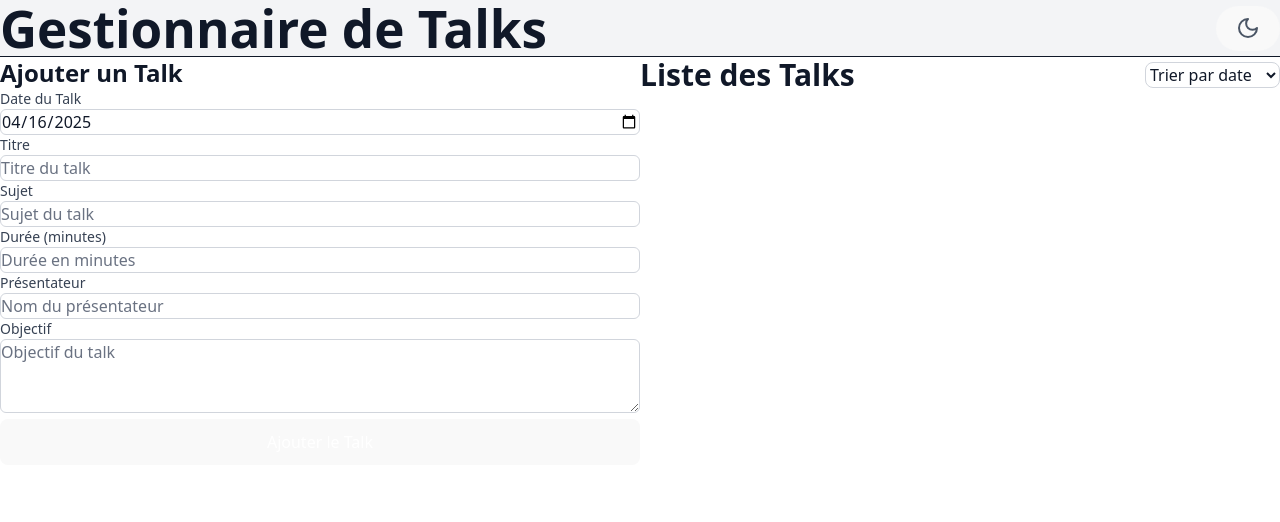
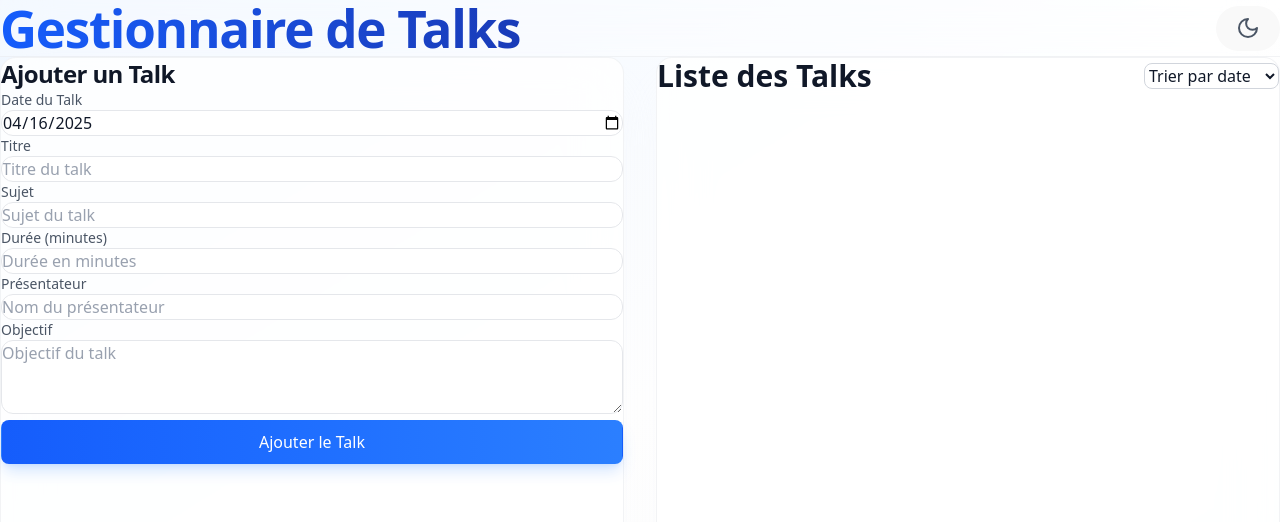
Before and after one commit to Intercptor43/projet_react_js, a React (Vite) app: page / in a window 1280 px wide. Shown: the top 522 px of the page. Built offline with nearby package versions, Linux system fonts and the light colour scheme.

Commit message:
Ajout Thème Global

```diff
--- a/src/App.jsx
+++ b/src/App.jsx
@@ -19,23 +19,43 @@ function App() {
   }, [darkMode])
 
   return (
-    <div className={`fixed inset-0 flex flex-col ${darkMode ? 'bg-gray-900 text-gray-100' : 'bg-gray-100 text-gray-900'}`}>
+    <div className={`fixed inset-0 flex flex-col ${
+      darkMode
+        ? 'bg-gradient-to-br from-gray-900 via-gray-800 to-gray-900'
+        : 'bg-gradient-to-br from-blue-50 via-white to-gray-50'
+    }`}>
       <div className="flex-1 flex flex-col">
-        <div className="flex justify-between items-center px-6 py-4 border-b">
-          <h1 className={`text-3xl font-bold ${darkMode ? 'text-white' : 'text-gray-900'}`}>
+        <div className={`flex justify-between items-center px-8 py-6 ${
+          darkMode
+            ? 'bg-gray-900/30 border-b border-gray-700/50 backdrop-blur-xl'
+            : 'bg-white/30 border-b border-gray-200/50 backdrop-blur-xl'
+        }`}>
+          <h1 className={`text-3xl font-bold tracking-tight bg-clip-text text-transparent ${
+            darkMode
+              ? 'bg-gradient-to-r from-blue-400 to-blue-600'
+              : 'bg-gradient-to-r from-blue-600 to-blue-800'
+          }`}>
             Gestionnaire de Talks
           </h1>
           <ThemeToggle />
         </div>
 
-        <div className="flex-1 flex">
-          <div className={`w-1/2 ${darkMode ? 'bg-gray-800 text-gray-100' : 'bg-white text-gray-900'}`}>
-            <div className="p-6">
+        <div className="flex-1 flex gap-8 p-8 max-w-8xl mx-auto w-full">
+          <div className={`w-1/2 rounded-2xl transition-all duration-300 ${
+            darkMode
+              ? 'bg-gray-800/40 backdrop-blur-xl border border-gray-700/50 shadow-2xl shadow-gray-900/20'
+              : 'bg-white/80 backdrop-blur-xl border border-gray-200/50 shadow-2xl shadow-gray-200/20'
+          }`}>
+            <div className="p-8">
               <TalkForm />
             </div>
           </div>
-          <div className={`w-1/2 ${darkMode ? 'bg-gray-800 text-gray-100' : 'bg-white text-gray-900'}`}>
-            <div className="p-6">
+          <div className={`w-1/2 rounded-2xl transition-all duration-300 ${
+            darkMode
+              ? 'bg-gray-800/40 backdrop-blur-xl border border-gray-700/50 shadow-2xl shadow-gray-900/20'
+              : 'bg-white/80 backdrop-blur-xl border border-gray-200/50 shadow-2xl shadow-gray-200/20'
+          }`}>
+            <div className="p-8">
               <TalkList />
             </div>
           </div>
--- a/src/components/TalkForm.jsx
+++ b/src/components/TalkForm.jsx
@@ -1,6 +1,22 @@
 import { useState } from 'react'
 import useStore from '../store/useStore'
 import './TalkForm.css'
+
+const inputClassName = (darkMode) => `
+  w-full px-4 py-3 border rounded-xl transition-all duration-200
+  ${darkMode
+    ? 'bg-gray-800/50 border-gray-600 text-gray-100 placeholder-gray-400 focus:border-blue-400 focus:ring-2 focus:ring-blue-400/20'
+    : 'bg-white/50 border-gray-200 text-gray-900 placeholder-gray-400 focus:border-blue-500 focus:ring-2 focus:ring-blue-500/20'
+  }
+  backdrop-blur-sm
+  hover:border-opacity-80
+  focus:outline-none
+`
+
+const labelClassName = (darkMode) => `
+  block text-sm font-medium mb-1.5
+  ${darkMode ? 'text-gray-300' : 'text-gray-600'}
+`
 
 const TalkForm = () => {
   const [formData, setFormData] = useState({
@@ -59,11 +75,18 @@ const TalkForm = () => {
   }
 
   return (
-    <form onSubmit={handleSubmit} className="space-y-4">
-      <h2 className={`text-2xl font-bold ${darkMode ? 'text-white' : 'text-gray-900'}`}>Ajouter un Talk</h2>
+    <form onSubmit={handleSubmit} className="space-y-6">
+      <h2 className={`text-2xl font-bold tracking-tight ${
+        darkMode
+          ? 'text-white'
+          : 'text-gray-900'
+      }`}>
+        Ajouter un Talk
+      </h2>
 
-      <div className="space-y-2">
-        <label className={`block text-sm font-medium ${darkMode ? 'text-gray-200' : 'text-gray-700'}`}>
+      <div className="space-y-5">
+        <div>
+          <label className={labelClassName(darkMode)}>
             Date du Talk
           </label>
           <input
@@ -72,16 +95,13 @@ const TalkForm = () => {
             value={formData.date}
             onChange={handleChange}
             onKeyDown={handleKeyDown}
-          className={`w-full px-3 py-2 border rounded-md transition-colors duration-200 ${darkMode
-            ? 'bg-gray-700 border-gray-600 text-gray-100 focus:border-blue-500 focus:ring-blue-500'
-            : 'bg-white border-gray-300 text-gray-900 focus:border-blue-500 focus:ring-blue-500'
-            }`}
+            className={inputClassName(darkMode)}
             required
           />
         </div>
 
-      <div className="space-y-2">
-        <label className={`block text-sm font-medium ${darkMode ? 'text-gray-200' : 'text-gray-700'}`}>
+        <div>
+          <label className={labelClassName(darkMode)}>
             Titre
           </label>
           <input
@@ -90,17 +110,14 @@ const TalkForm = () => {
             value={formData.title}
             onChange={handleChange}
             onKeyDown={handleKeyDown}
-          className={`w-full px-3 py-2 border rounded-md transition-colors duration-200 ${darkMode
-            ? 'bg-gray-700 border-gray-600 text-gray-100 placeholder-gray-400 focus:border-blue-500 focus:ring-blue-500'
-            : 'bg-white border-gray-300 text-gray-900 placeholder-gray-500 focus:border-blue-500 focus:ring-blue-500'
-            }`}
+            className={inputClassName(darkMode)}
             placeholder="Titre du talk"
             required
           />
         </div>
 
-      <div className="space-y-2">
-        <label className={`block text-sm font-medium ${darkMode ? 'text-gray-200' : 'text-gray-700'}`}>
+        <div>
+          <label className={labelClassName(darkMode)}>
             Sujet
           </label>
           <input
@@ -109,17 +126,14 @@ const TalkForm = () => {
             value={formData.subject}
             onChange={handleChange}
             onKeyDown={handleKeyDown}
-          className={`w-full px-3 py-2 border rounded-md transition-colors duration-200 ${darkMode
-            ? 'bg-gray-700 border-gray-600 text-gray-100 placeholder-gray-400 focus:border-blue-500 focus:ring-blue-500'
-            : 'bg-white border-gray-300 text-gray-900 placeholder-gray-500 focus:border-blue-500 focus:ring-blue-500'
-            }`}
+            className={inputClassName(darkMode)}
             placeholder="Sujet du talk"
             required
           />
         </div>
 
-      <div className="space-y-2">
-        <label className={`block text-sm font-medium ${darkMode ? 'text-gray-200' : 'text-gray-700'}`}>
+        <div>
+          <label className={labelClassName(darkMode)}>
             Durée (minutes)
           </label>
           <input
@@ -128,17 +142,14 @@ const TalkForm = () => {
             value={formData.duration}
             onChange={handleChange}
             onKeyDown={handleKeyDown}
-          className={`w-full px-3 py-2 border rounded-md transition-colors duration-200 ${darkMode
-            ? 'bg-gray-700 border-gray-600 text-gray-100 placeholder-gray-400 focus:border-blue-500 focus:ring-blue-500'
-            : 'bg-white border-gray-300 text-gray-900 placeholder-gray-500 focus:border-blue-500 focus:ring-blue-500'
-            }`}
+            className={inputClassName(darkMode)}
             placeholder="Durée en minutes"
             required
           />
         </div>
 
-      <div className="space-y-2">
-        <label className={`block text-sm font-medium ${darkMode ? 'text-gray-200' : 'text-gray-700'}`}>
+        <div>
+          <label className={labelClassName(darkMode)}>
             Présentateur
           </label>
           <input
@@ -147,17 +158,14 @@ const TalkForm = () => {
             value={formData.presenter}
             onChange={handleChange}
             onKeyDown={handleKeyDown}
-          className={`w-full px-3 py-2 border rounded-md transition-colors duration-200 ${darkMode
-            ? 'bg-gray-700 border-gray-600 text-gray-100 placeholder-gray-400 focus:border-blue-500 focus:ring-blue-500'
-            : 'bg-white border-gray-300 text-gray-900 placeholder-gray-500 focus:border-blue-500 focus:ring-blue-500'
-            }`}
+            className={inputClassName(darkMode)}
             placeholder="Nom du présentateur"
             required
           />
         </div>
 
-      <div className="space-y-2">
-        <label className={`block text-sm font-medium ${darkMode ? 'text-gray-200' : 'text-gray-700'}`}>
+        <div>
+          <label className={labelClassName(darkMode)}>
             Objectif
           </label>
           <textarea
@@ -165,22 +173,23 @@ const TalkForm = () => {
             value={formData.objective}
             onChange={handleChange}
             onKeyDown={handleKeyDown}
-          className={`w-full px-3 py-2 border rounded-md transition-colors duration-200 ${darkMode
-            ? 'bg-gray-700 border-gray-600 text-gray-100 placeholder-gray-400 focus:border-blue-500 focus:ring-blue-500'
-            : 'bg-white border-gray-300 text-gray-900 placeholder-gray-500 focus:border-blue-500 focus:ring-blue-500'
-            }`}
+            className={inputClassName(darkMode)}
             placeholder="Objectif du talk"
             rows="3"
             required
           />
         </div>
+      </div>
 
       <button
         type="submit"
-        className={`w-full py-2 px-4 rounded-md font-medium transition-colors duration-200 ${darkMode
-          ? 'bg-blue-600 hover:bg-blue-700 text-white focus:ring-2 focus:ring-blue-500 focus:ring-offset-2 focus:ring-offset-gray-800'
-          : 'bg-blue-500 hover:bg-blue-600 text-white focus:ring-2 focus:ring-blue-500 focus:ring-offset-2'
-          }`}
+        className={`w-full py-3 px-4 rounded-xl font-medium text-sm transition-all duration-200
+          ${darkMode
+            ? 'bg-gradient-to-r from-blue-600 to-blue-500 hover:from-blue-500 hover:to-blue-400 text-white shadow-lg shadow-blue-500/20 hover:shadow-blue-500/30'
+            : 'bg-gradient-to-r from-blue-600 to-blue-500 hover:from-blue-500 hover:to-blue-400 text-white shadow-lg shadow-blue-500/20 hover:shadow-blue-500/30'
+          }
+          transform hover:scale-[1.02] active:scale-[0.98]
+        `}
       >
         Ajouter le Talk
       </button>
```
Lines whose indentation alone changed are shown as unchanged.
